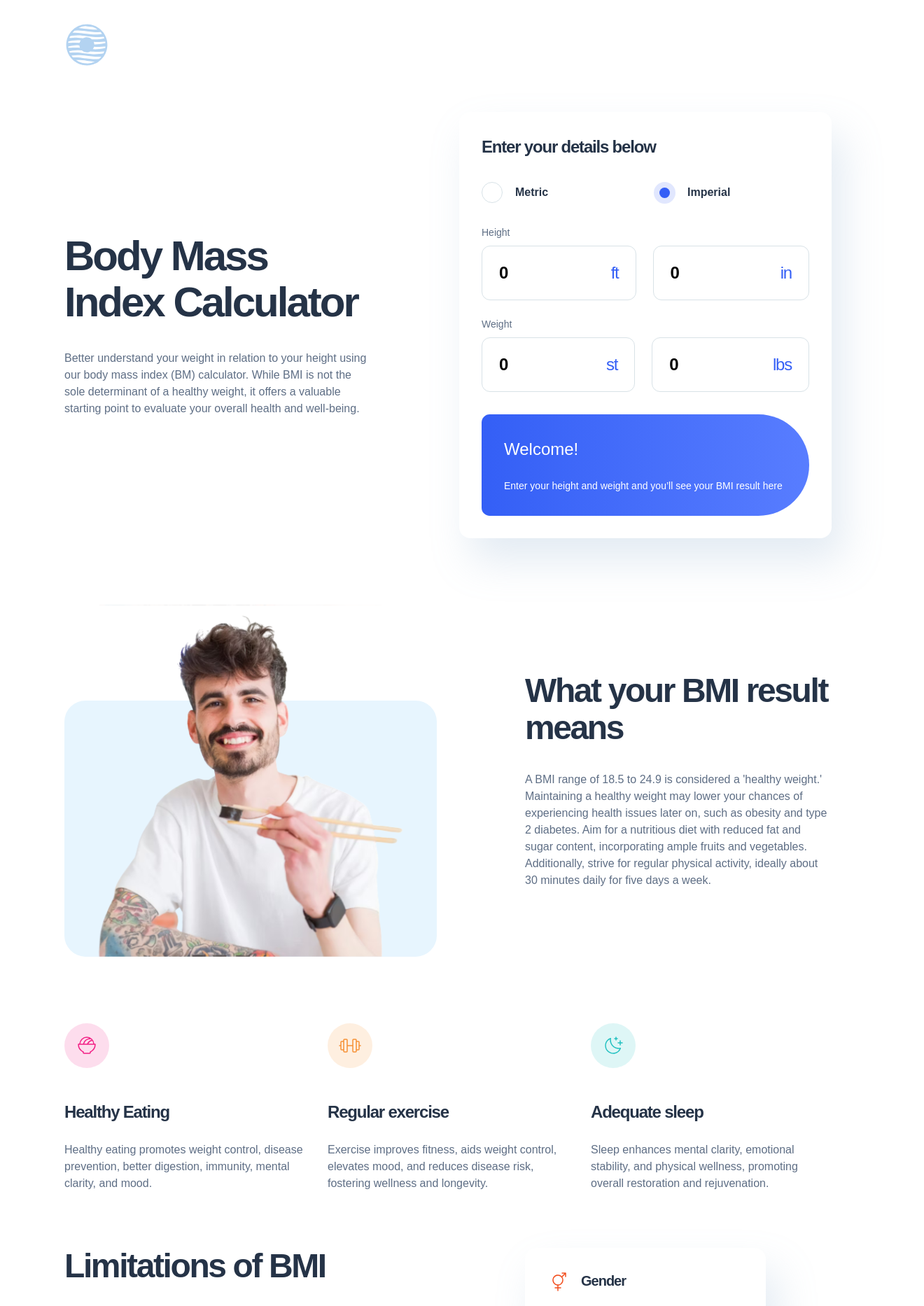
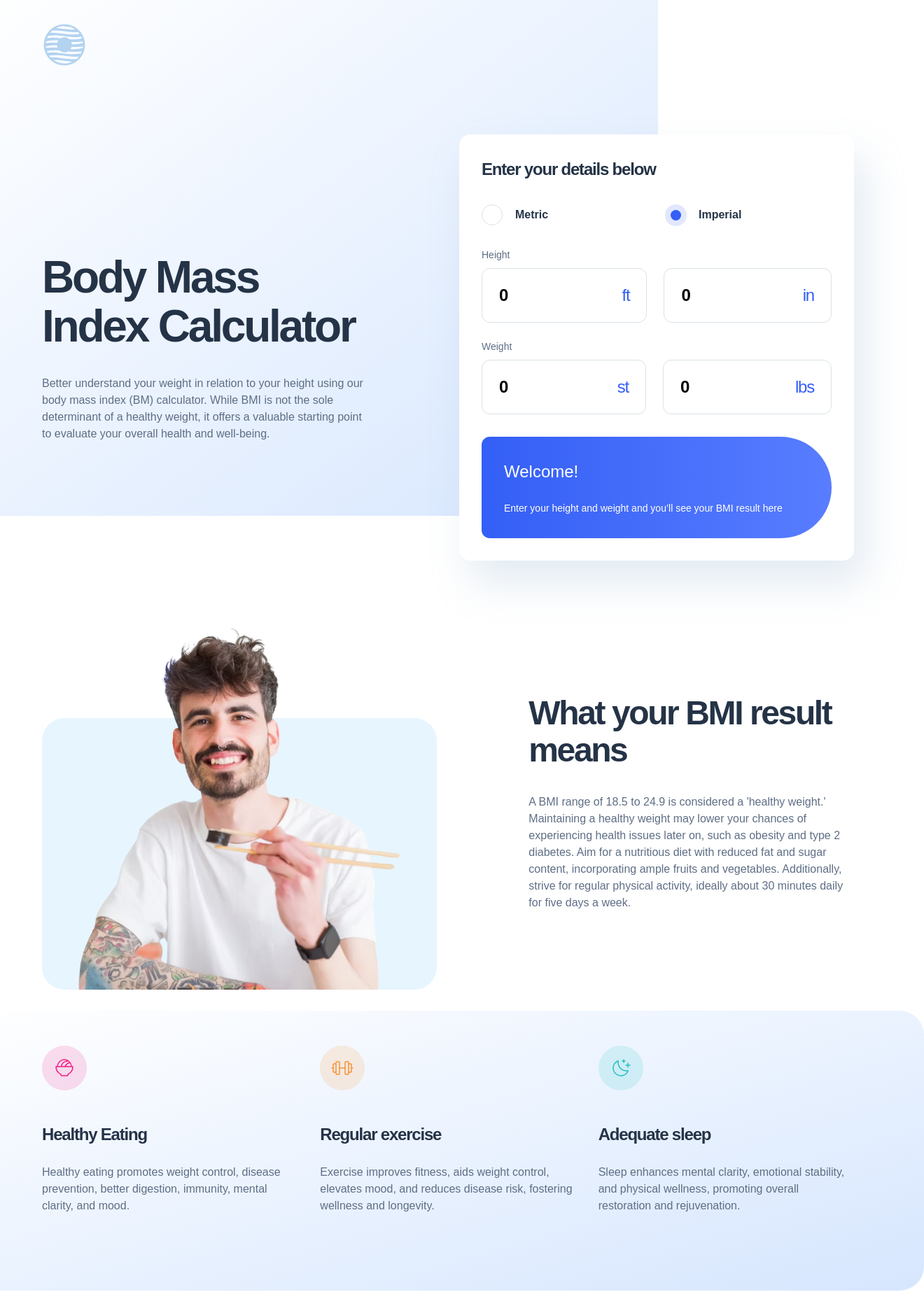
Before and after one commit to agneslai/bmi-calculator, a Next.js app: page / in a window 1280 px wide. Shown: the top 1866 px of the page at 70% size, 1320 px wide, since content can reach past the window. Built offline with nearby package versions, Linux system fonts and the light colour scheme.

Commit message:
feat: added overlay

```diff
--- a/app/page.tsx
+++ b/app/page.tsx
@@ -6,7 +6,8 @@ import SectionTips from "@/components/SectionTips";
 
 export default function Home() {
   return (
-    <main className="min-h-screen max-w-[1160px] p-8 flex flex-col mx-auto">
+    <main className="min-h-screen max-w-[1160px] flex flex-col mx-auto relative">
+      <div className="absolute right-[280px] w-[978px] h-[737px] bg-gradient-to-br from-[#D6FCFE00] to-[#D6E6FE] -z-50 rounded-br-[30px] rounded-bl-[30px]" />
       <Header />
       <SectionHero />
       <SectionIntro />
--- a/components/Header.tsx
+++ b/components/Header.tsx
@@ -2,7 +2,7 @@ import Image from "next/image";
 
 export const Header = () => {
   return (
-    <header>
+    <header className="py-8">
       <Image src="/logo.svg" alt="logo" width={64} height={64} className="mb-[24px]" />
     </header>
   )
--- a/components/SectionHero.tsx
+++ b/components/SectionHero.tsx
@@ -5,10 +5,9 @@ import Calculator from "./Calculator"
 const SectionHero = () => {
   return (
     <section className="section-grid section-padding">
-      {/* <div className="absolute w-[978px] h-[737px] bg-red-100 -z-50" /> */}
       <div className="col-span-5">
         <div className="flex flex-col justify-center items-center h-full">
-          <h1 className="text-dark-blue title text-[60px]">Body Mass Index Calculator</h1>
+          <h1 className="text-dark-blue title text-[64px]">Body Mass Index Calculator</h1>
           <p className="text-blue-grey">Better understand your weight in relation to your height using our body mass index (BM) calculator. While BMI is not the sole determinant of a healthy weight, it offers a valuable starting point to evaluate your overall health and well-being.</p>
         </div>
       </div>
--- a/components/SectionLimitations.tsx
+++ b/components/SectionLimitations.tsx
@@ -2,7 +2,7 @@ import Limitation from "./Limitation"
 
 const SectionLimitations = () => {
   return (
-    <section className="section-padding">
+    <section className="py-[120px]">
       <div className='section-grid pb-[16px]'>
         <div className='col-span-5'>
           <div className="w-full">
--- a/components/SectionTips.tsx
+++ b/components/SectionTips.tsx
@@ -24,7 +24,9 @@ const TIPS = [
 
 const SectionTips = () => {
   return (
-    <section className='section-grid section-padding'>
+    <section className='section-grid section-padding relative'>
+      <div className="absolute -top-[10px] -right-[100px] w-[1392px] h-[400px] bg-gradient-to-br from-[#D6FCFE00] to-[#D6E6FE] -z-50 rounded-[35px]" />
+
       {TIPS.map((tip) => (
         <div className='col-span-4'>
           <Tip image={tip.image} imageAlt={tip.alt} title={tip.title} desc={tip.desc} />
```
